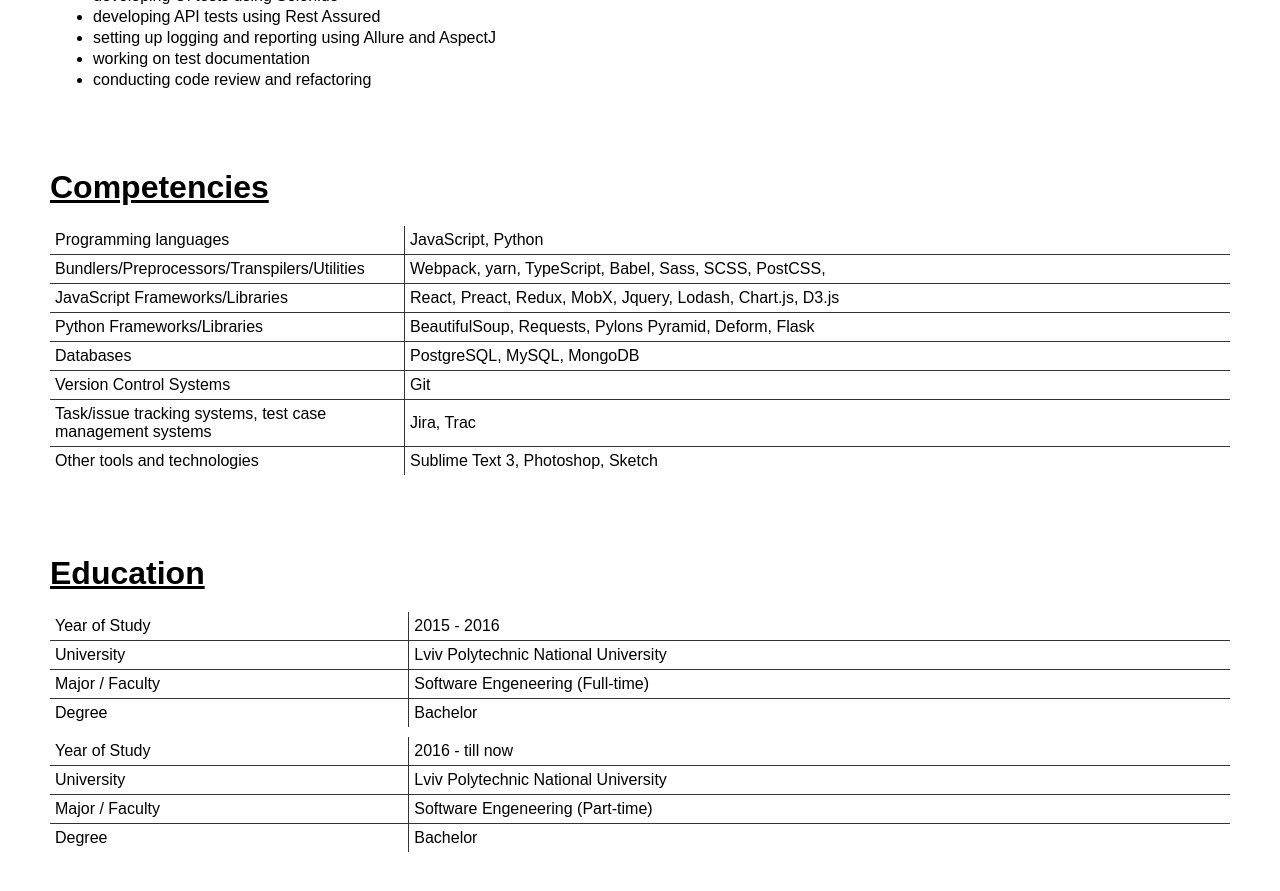
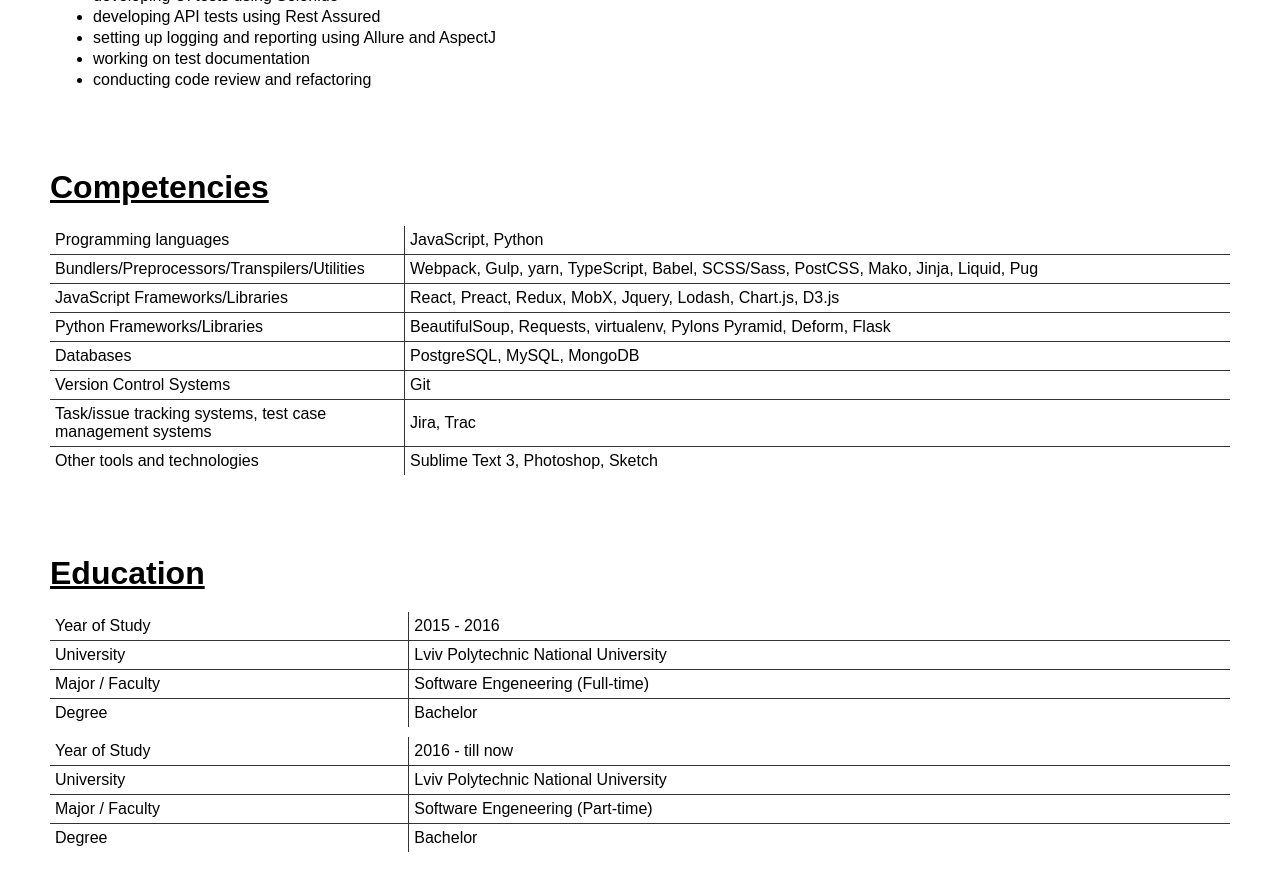
Before and after one commit to gebeto/cv, a Jekyll site: the page built from README.md, in a window 1280 px wide and 900 px high, scrolled down 768 px. Shown: the top 891 px of the window. Built offline with Jekyll 4.4.1, drawn with Linux system fonts in a browser that asks for light colours; our own code applies the rules of GitHub Pages for plain Markdown files.

Commit message:
add more competencies

```diff
--- a/_data/competencies.json
+++ b/_data/competencies.json
@@ -6,10 +6,10 @@
 	{
 		"title": "Bundlers/Preprocessors/Transpilers/Utilities",
 		"items": [
-			"Webpack", "yarn",
+			"Webpack", "Gulp", "yarn",
 			"TypeScript", "Babel",
-			"Sass", "SCSS", "PostCSS",
-			""
+			"SCSS/Sass", "PostCSS",
+			"Mako", "Jinja", "Liquid", "Pug",
 		],
 	},
 	{
@@ -24,11 +24,8 @@
 	{
 		"title": "Python Frameworks/Libraries",
 		"items": [
-			"BeautifulSoup",
-			"Requests",
-			"Pylons Pyramid",
-			"Deform",
-			"Flask",
+			"BeautifulSoup", "Requests", "virtualenv",
+			"Pylons Pyramid", "Deform", "Flask",
 		],
 	},
 	{
```
